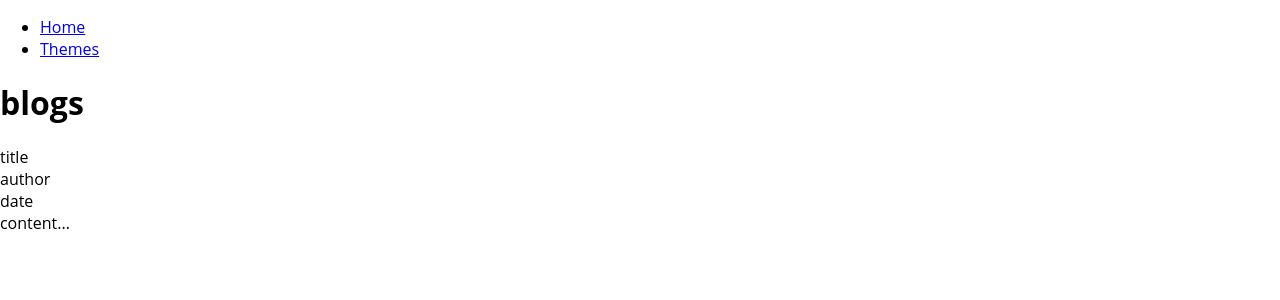
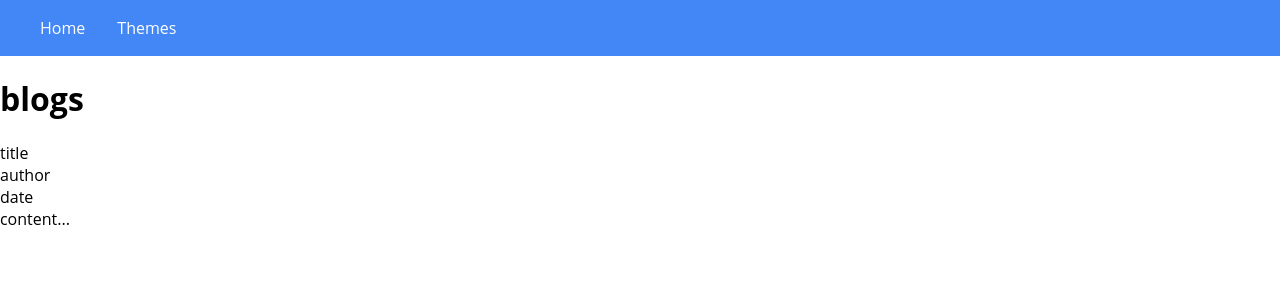
Before and after one commit to h-sick/blog, a Node server app: page / in a window 1280 px wide. Shown: the top 300 px of the page. Run offline with Node 20, Linux system fonts and the light colour scheme; some libraries are stand-ins or nearby versions.

Commit message:
feat: add basic style in css

```diff
--- a/public/css/main.css
+++ b/public/css/main.css
@@ -1,3 +1,7 @@
+:root {
+  --primary-color: #4287f5;
+}
+
 * {
   box-sizing: border-box;
 }
@@ -7,3 +11,34 @@ body {
   margin: 0;
   font-family: 'Open Sans', sans-serif;
 }
+
+.main-header {
+  width: 100%;
+  height: 3.5rem;
+  background-color: var(--primary-color);
+  padding: 0 1.5rem;
+  display: flex;
+  align-items: center;
+}
+
+.main-header__nav {
+  height: 100%;
+  display: flex;
+  align-items: center;
+}
+
+.main-header__item-list {
+  list-style: none;
+  margin: 0;
+  padding: 0;
+  display: flex;
+}
+
+.main-header__item {
+  margin: 0 1rem;
+}
+
+.main-header__item a {
+  text-decoration: none;
+  color: white;
+}
```
